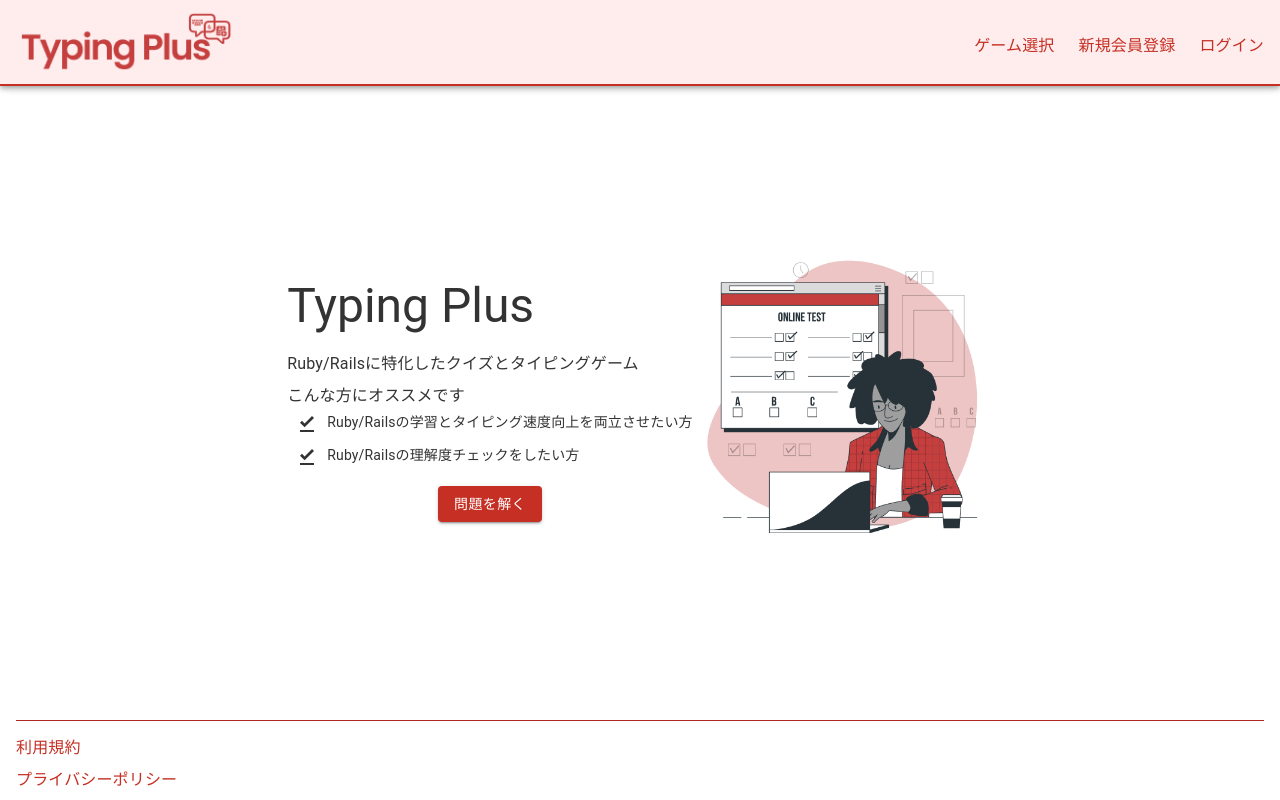
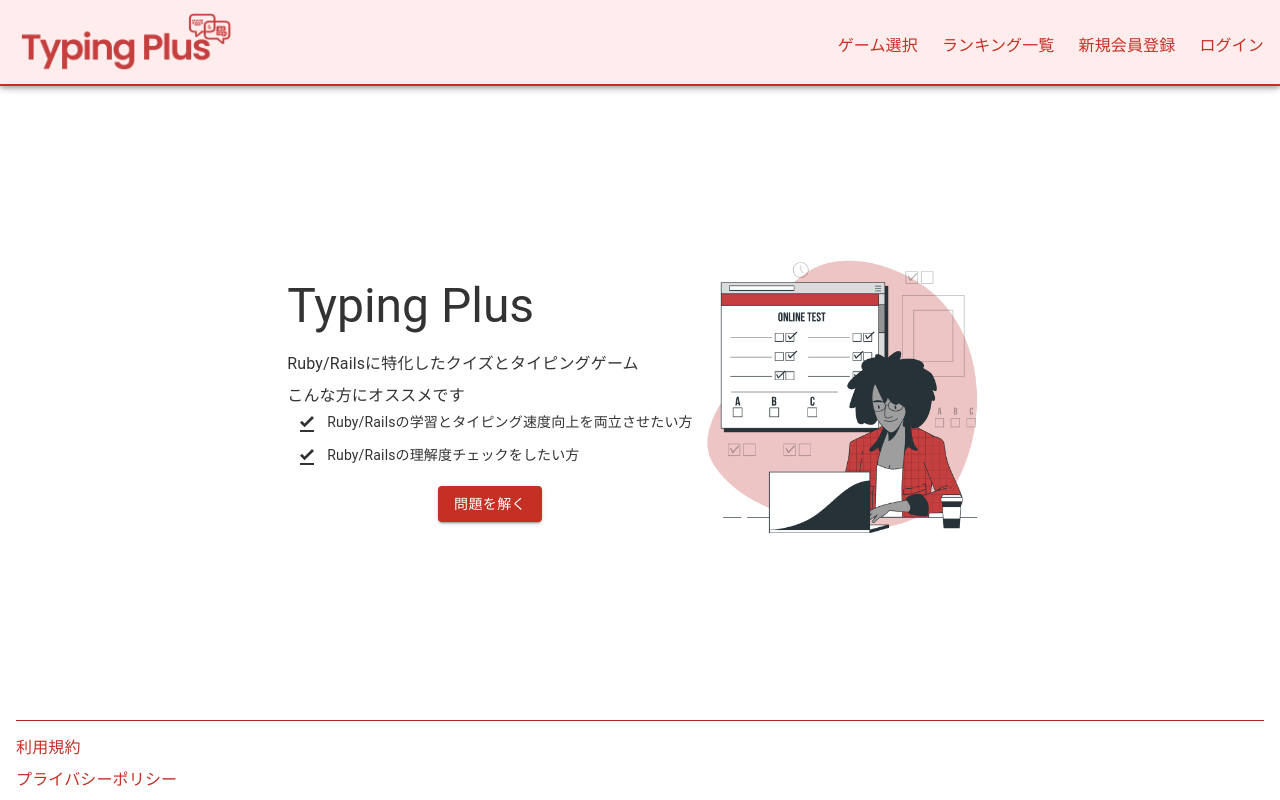
Before and after one commit to ju-to-sh/TypingPlus-front, a React (Create React App) app in the folder app/: page / in a window 1280 px wide. Built offline with nearby package versions, Linux system fonts and the light colour scheme; no server answers.

Commit message:
ヘッダーにランキング一覧のリンクを追加

```diff
--- a/app/src/components/organisms/layout/Header.tsx
+++ b/app/src/components/organisms/layout/Header.tsx
@@ -15,6 +15,9 @@
             <Link component={RouterLink} to="/games" underline="hover">
               <div>ゲーム選択</div>
             </Link>
+            <Link component={RouterLink} to="/ranking" underline="hover">
+              <div>ランキング一覧</div>
+            </Link>
             <Link component={RouterLink} to="/signup" underline="hover">
               <div>新規会員登録</div>
             </Link>
--- a/app/src/components/organisms/layout/LoginHeader.tsx
+++ b/app/src/components/organisms/layout/LoginHeader.tsx
@@ -17,6 +17,9 @@
             <Link component={RouterLink} to="/games" underline="hover">
               <div>ゲーム選択</div>
             </Link>
+            <Link component={RouterLink} to="/ranking" underline="hover">
+              <div>ランキング一覧</div>
+            </Link>
             <UserMenu />
           </Stack>
         </Stack>
--- /dev/null
+++ b/app/src/components/pages/Ranking.tsx
@@ -0,0 +1,17 @@
+import { Box, Grid, Typography } from "@mui/material";
+
+import { FC, memo } from "react";
+import { useStyles } from "../../hooks/useStyles";
+
+export const Ranking: FC = memo(() => {
+  const classes = useStyles();
+  return (
+    <Grid container direction="column" justifyContent="center" alignItems="center">
+      <Box sx={{ width: "100%", maxWidth: 800, backgroundColor: "#ffeded", overflow: "scroll" }} p={5}>
+        <Typography mb={2} textAlign="center" sx={{ typography: { xs: "h5", sm: "h4" } }}>
+          ランキング一覧
+        </Typography>
+      </Box>
+    </Grid>
+  );
+});
--- a/app/src/router/Router.tsx
+++ b/app/src/router/Router.tsx
@@ -15,6 +15,7 @@
 import { memo } from "react";
 import { DefaultLayout } from "../components/template/DefaultLayout";
 import { CenterLayout } from "../components/template/CenterLayout";
+import { Ranking } from "../components/pages/Ranking";
 
 export const Router = memo(() => {
   return (
@@ -86,6 +87,14 @@
             </DefaultLayout>
           }
         />
+        <Route
+          path="/ranking"
+          element={
+            <DefaultLayout>
+              <Ranking />
+            </DefaultLayout>
+          }
+        />
         <Route path="/quiz_results/:id" element={<QuestionResult />} />
         <Route path="/typing_games/:id" element={<Typing />} />
         <Route path="/typing_result" element={<TypingResult />} />
```
